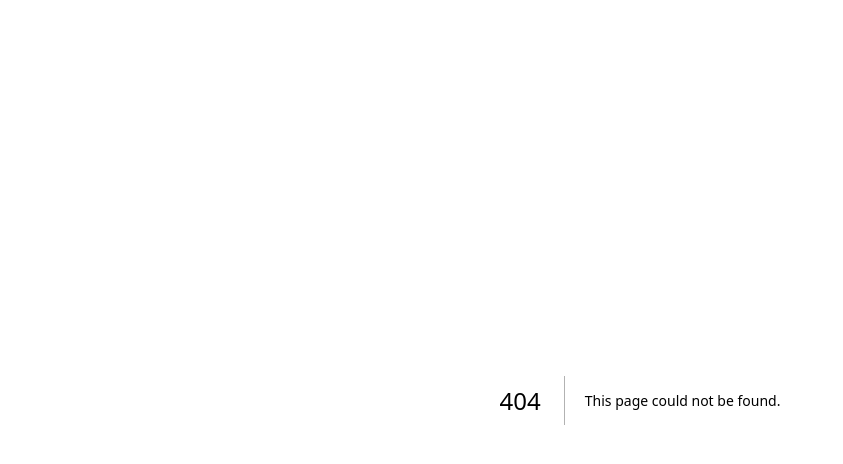
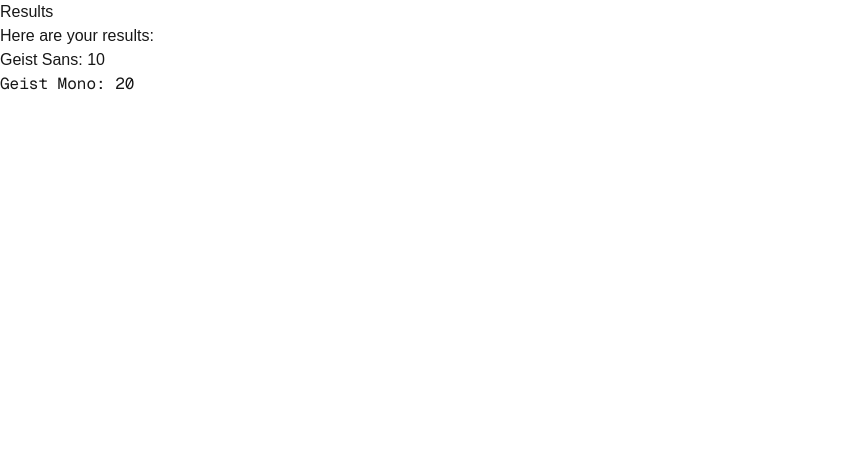
Before and after one commit to mauriciobenjamin700/image-transform-web, a Next.js app: page /results in a window 1280 px wide. Before the commit this address had no page. Shown: the top 464 px of the page, without its empty margins (0-843 px from the left). Built offline with nearby package versions, Linux system fonts and the light colour scheme.

Commit message:
adicionado as pastas results,select

```diff
--- /dev/null
+++ b/src/app/results/page.tsx
@@ -0,0 +1,18 @@
+export default function ResultsPage() {
+  return (
+    <main>
+      <h1>Results</h1>
+      <p>Here are your results:</p>
+      <ul>
+        <li>Geist Sans: 10</li>
+        <li
+          style={{
+            fontFamily: "var(--font-geist-mono)",
+          }}
+        >
+          Geist Mono: 20
+        </li>
+      </ul>
+    </main>
+  );
+}
--- /dev/null
+++ b/src/app/select/page.tsx
@@ -0,0 +1,11 @@
+export default function SelectPage() {
+  return (
+    <main>
+      <h1>Choose a font</h1>
+      <select>
+        <option value="geist-sans">Geist Sans</option>
+        <option value="geist-mono">Geist Mono</option>
+      </select>
+    </main>
+  );
+}
```
Also changed, not shown: src/components/Header/index.tsx (added), src/components/Selector/index.tsx (added).
